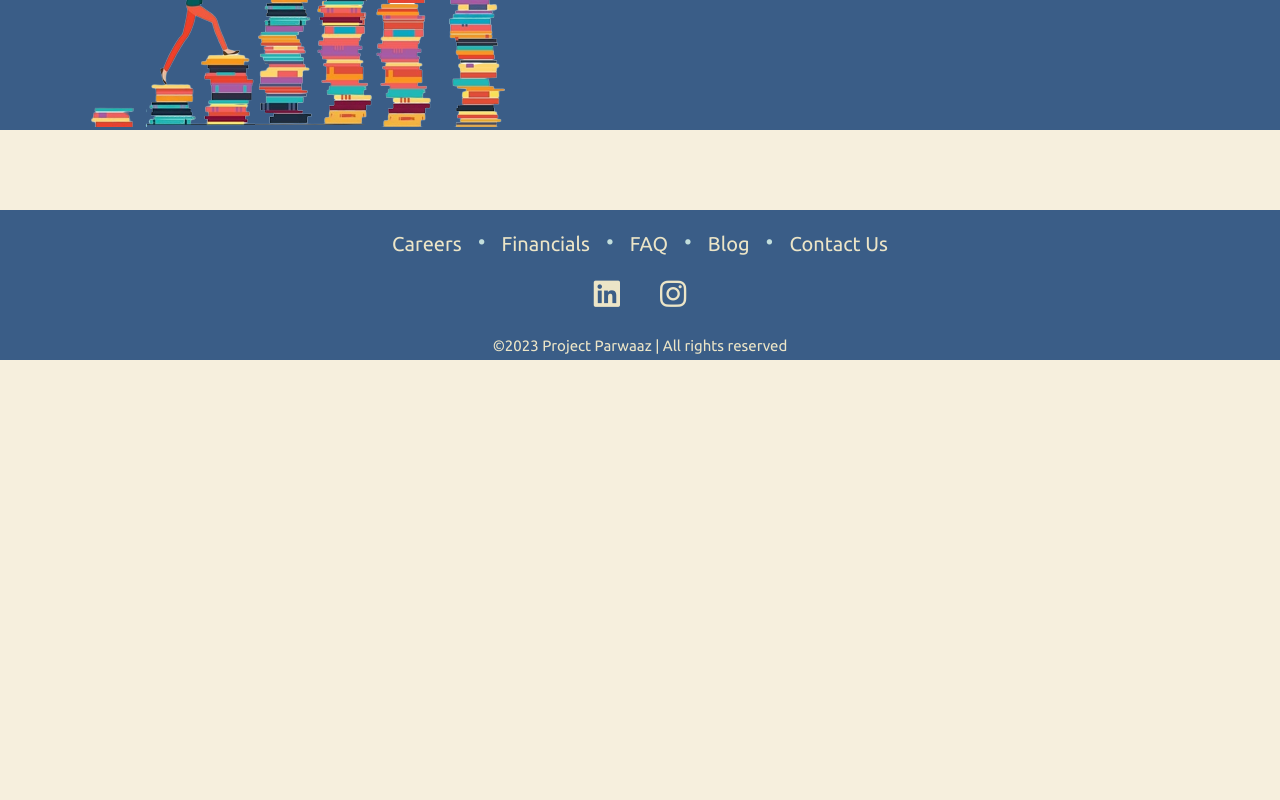
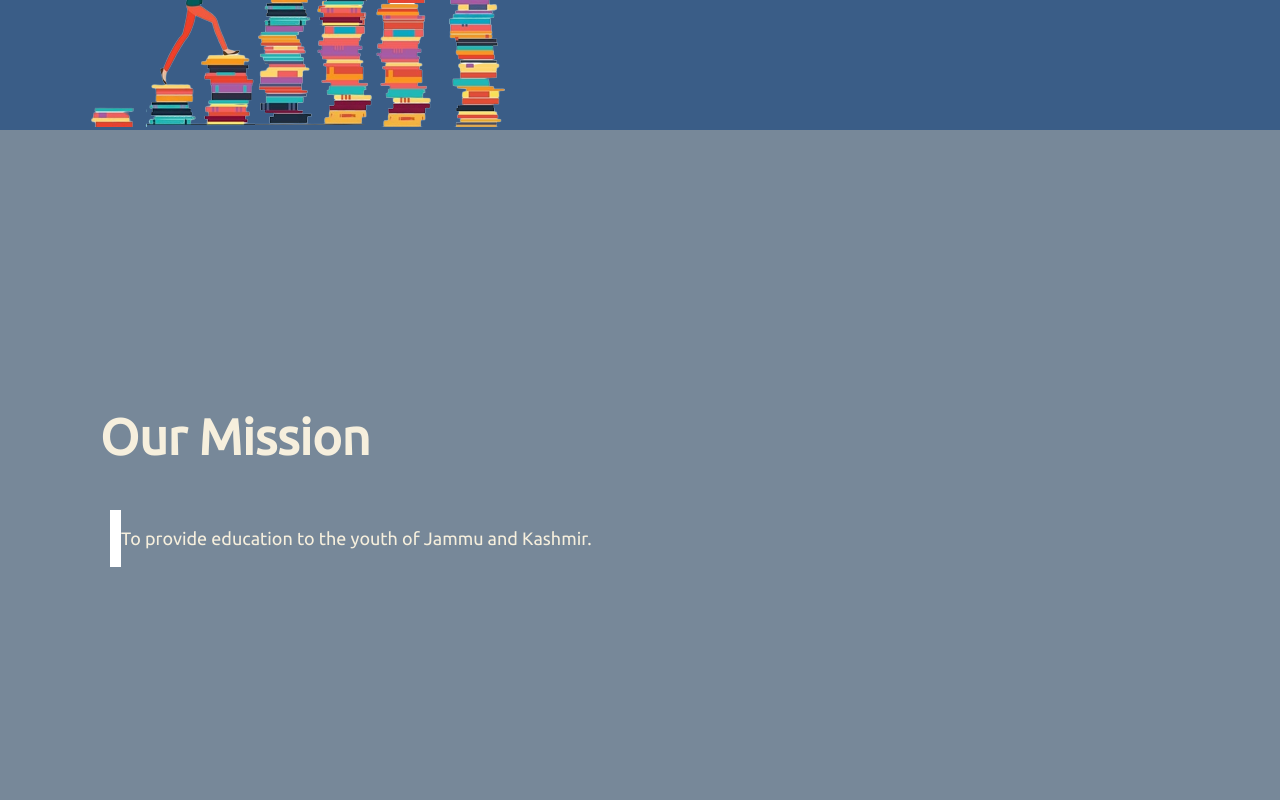
Before and after one commit to Proder/project-parwaaz, a React (Vite) app in the folder project-parwaaz/: page /About in a window 1280 px wide. Shown: the part 660-1460 px from the top of the page. Before the commit the page ends 1020 px from the top, so only its background shows below. Built offline with nearby package versions, Linux system fonts and the light colour scheme.

Commit message:
added mission

```diff
--- a/project-parwaaz/src/pages/About.jsx
+++ b/project-parwaaz/src/pages/About.jsx
@@ -33,8 +33,6 @@ export default function About() {
           </div>
           <div className="vision-text-container">
             <div className="vision-text">
-
-
              <p>
               Giving wings to the future of Jammu and Kashmir by delievering education, dreams and chocolates.
               </p>
@@ -45,7 +43,18 @@ export default function About() {
           {/* The animated part */}
           <AnimatedBox opacity={opacity} translate={translate} />
         </div>
-
+        <div className={`mission ${isFixed ? "fixed" : ""}`}>
+          <div className="mission-title">
+            <span>Our Mission</span>
+          </div>
+          <div className="mission-text-container">
+            <div className="mission-text">
+              <p>
+                To provide education to the youth of Jammu and Kashmir.
+              </p>
+            </div>
+          </div>
+        </div>
       </div>
     </>
   );
--- a/project-parwaaz/src/styles/about.css
+++ b/project-parwaaz/src/styles/about.css
@@ -8,9 +8,8 @@
   align-items: end;
   padding: 25px 50px;
   flex-direction: column;
-    background-color: #3A5D87;
+  background-color: #3a5d87;
 }
-
 
 .vision-title {
   font-size: 50px;
@@ -20,7 +19,6 @@
   justify-content: right;
   width: 100%;
   padding: 20px 50px;
-
 }
 
 .vision-text-container {
@@ -37,33 +35,86 @@ overflow: hidden;
 }
 
 .vision-text-container::after {
-    content: '';
+  content: "";
   margin-right: -13px;
   margin-left: 13px;
   height: auto;
   width: 11px;
-    background-color: #f6efdd;
+  background-color: #ffffff;
 }
-.vision-text > p{
+.vision-text > p {
   animation: slideFromRight 2.5s ease-in;
 }
-.vision-text{
-
+.vision-text {
   overflow: hidden;
   height: 100%;
 }
 @keyframes slideFromRight {
-    0%{
+  0% {
     transform: translateX(100%);
-
   }
-    100%{
+  100% {
     transform: translateX(0);
-
   }
 }
-
 
 .vision-img {
   width: 100%;
 }
+
+.mission {
+  width: 100%;
+  z-index: 100;
+  height: 90vh;
+  display: flex;
+  justify-content: center;
+  align-items: end;
+  padding: 25px 50px;
+  flex-direction: column;
+  background-color: lightslategrey;
+}
+
+.mission-title {
+  font-size: 50px;
+  font-weight: bolder;
+  color: #f6efdd;
+  display: flex;
+  justify-content: left;
+  width: 100%;
+  padding: 20px 50px;
+}
+.mission-text-container {
+  color: #f6efdd;
+  padding: 25px 50px;
+  display: flex;
+  justify-content: flex-start;
+  text-align: left;
+  width: 100%;
+  font-size: 18px;
+  font-weight: 250;
+  margin-left: 15px;
+  overflow: hidden;
+}
+.mission-text-container::before {
+  content: "";
+  /* margin-right: -13px; */
+  margin-left: 10px;
+  height: auto;
+  width: 11px;
+  background-color: #ffffff;
+}
+.mission-text > p {
+  animation: slideFromLeft 2.5s ease-in;
+}
+.mission-text {
+  overflow: hidden;
+  height: 100%;
+}
+@keyframes slideFromLeft {
+  0% {
+    transform: translateX(-100%);
+  }
+  100% {
+    transform: translateX(0);
+  }
+}
--- a/project-parwaaz/src/styles/navbar.css
+++ b/project-parwaaz/src/styles/navbar.css
@@ -2,7 +2,7 @@
     width: 100%;
     /* color: #f6efdd; */
     position: relative;
-    z-index: 999;
+    z-index: 15000;
     box-shadow: 0px 5px 10px 0px #3a5d878e;
     height: 70px;
 
@@ -29,7 +29,7 @@
     top: 0;
     left: 0;
     width: 100%;
-    z-index: 999;
+    z-index: 15000;
 }
 
 .nav {
```
Lines whose indentation alone changed are shown as unchanged.
